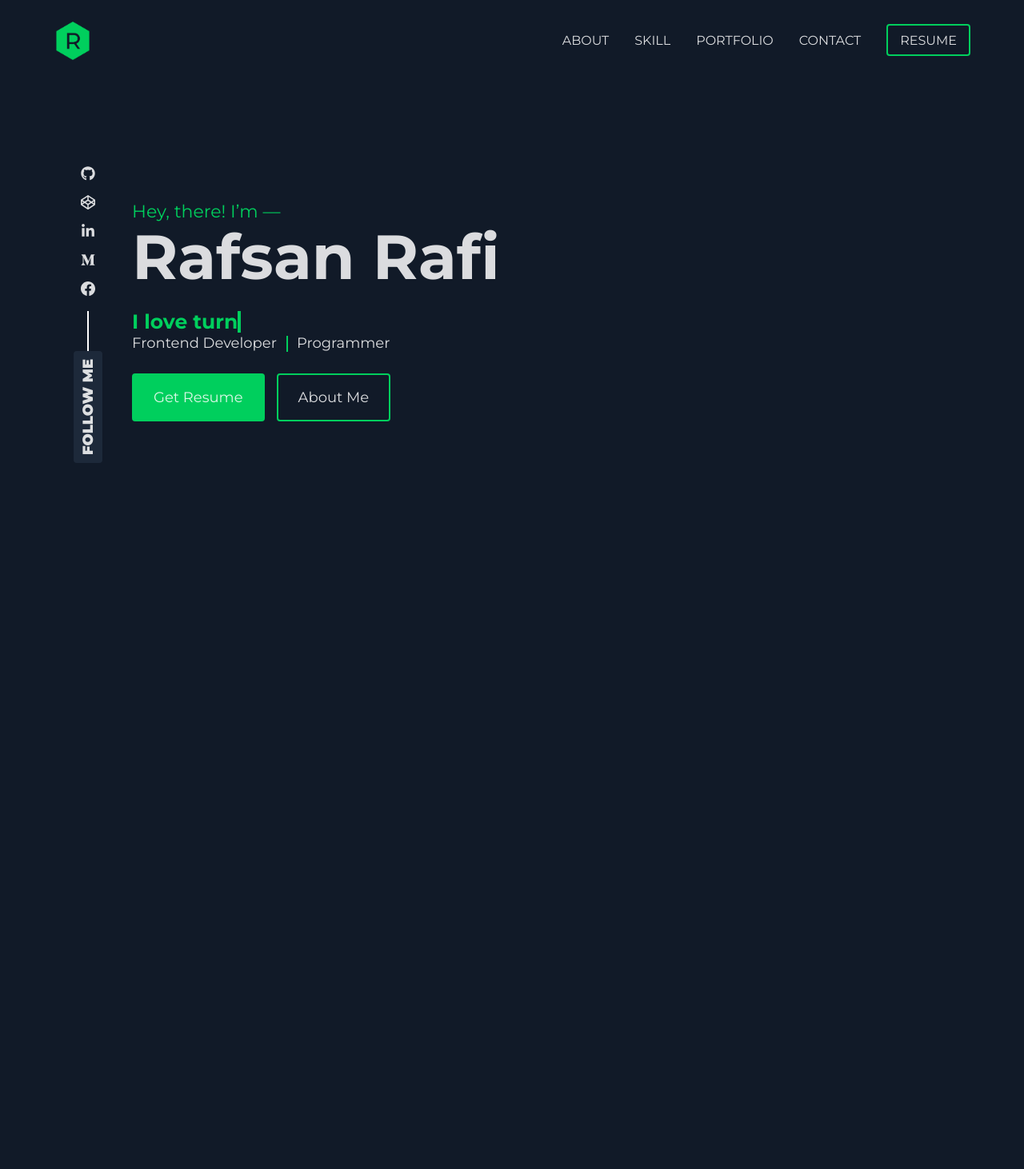
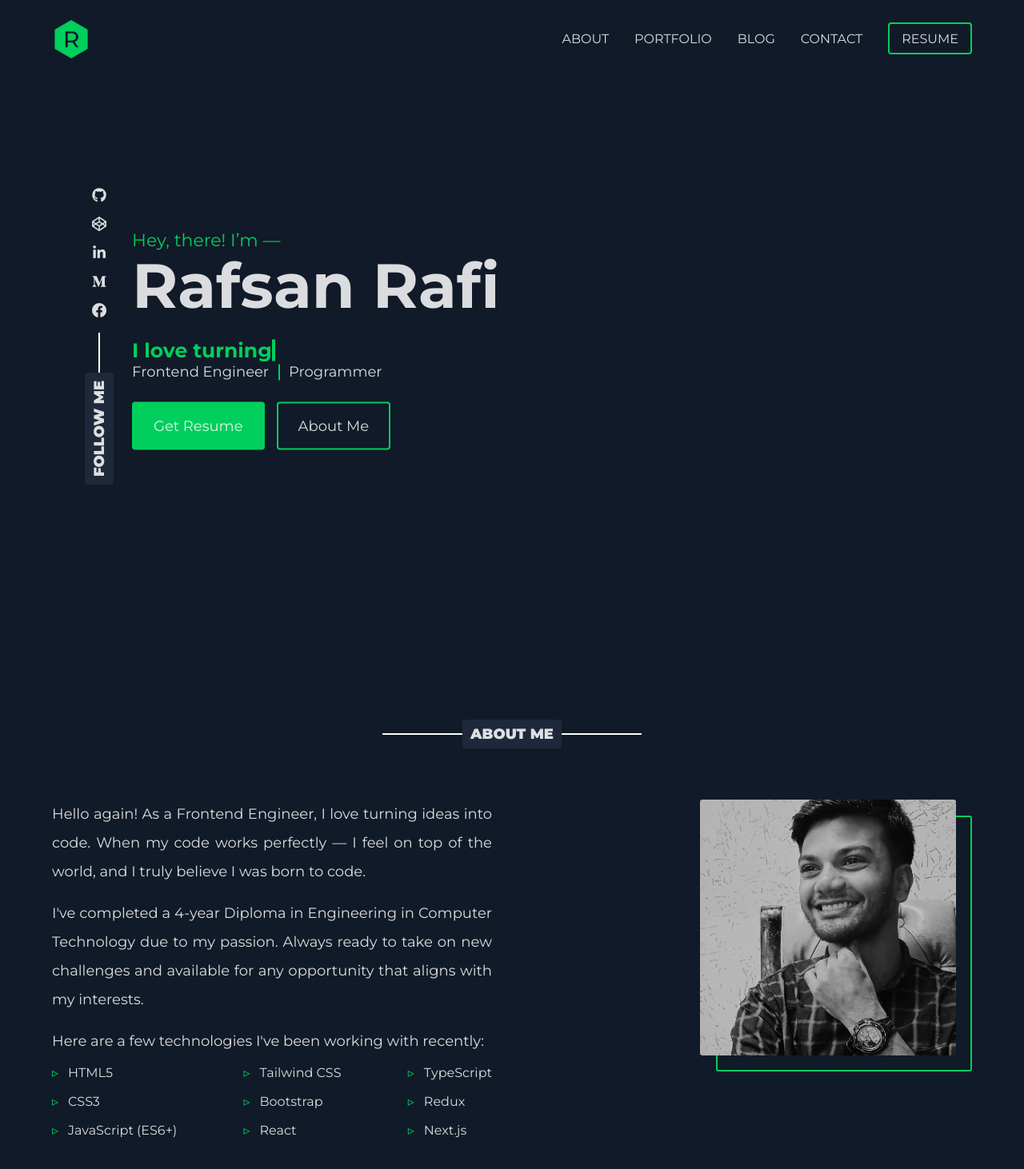
Before and after one commit to iamrafsanrafi/portfolio, a Next.js app: page / in a window 1280 px wide. Shown: the top 1462 px of the page at 80% size. Before the commit the page ends 902 px from the top, so only its background shows below. Built offline with nearby package versions, Linux system fonts and the light colour scheme.

Commit message:
Updated — navbar, sidebar & banner; added — about section.

```diff
--- /dev/null
+++ b/app/components/AboutMe.jsx
@@ -0,0 +1,58 @@
+import Container from "./Container"
+import SectionHeading from "./SectionHeading"
+
+const skills = [
+    ["HTML5", "CSS3", "JavaScript (ES6+)"],
+    ["Tailwind CSS", "Bootstrap", "React"],
+    ["TypeScript", "Redux", "Next.js"]
+];
+
+const AboutMe = () => {
+    return (
+        <Container>
+            <section id="about" className="pt-[100px] pb-[150px] px-[25px] relative">
+                {/* ---- Section Heading ---- */}
+                <SectionHeading value="About Me" />
+
+                {/* ---- Description & Image Wrapper ---- */}
+                <div className="flex items-start justify-between">
+                    <div className="max-w-[550px]">
+                        {/* ---- Description ---- */}
+                        <p className="text-lg leading-[36px] text-[#ffffffd9] text-justify mb-4">Hello again! As a Frontend Engineer, I love turning ideas into code. When my code works perfectly — I feel on top of the world, and I truly believe I was born to code.</p>
+
+                        <p className="text-lg leading-[36px] text-[#ffffffd9] text-justify mb-4">I've completed a 4-year Diploma in Engineering in Computer Technology due to my passion. Always ready to take on new challenges and available for any opportunity that aligns with my interests.</p>
+
+                        {/* ---- Skills ---- */}
+                        <p className="text-lg leading-[36px] text-[#ffffffd9] mb-1">Here are a few technologies I've been working with recently:</p>
+
+                        <ul className="flex justify-between">
+                            {skills.map((skill, index) => (
+                                <div
+                                    key={index}
+                                    className="flex flex-col"
+                                >
+                                    {skill.map((s, i) => (
+                                        <li
+                                            key={i}
+                                            className="text-base leading-[36px] text-[#ffffffd9] pl-5 relative before:absolute before:content-['▹'] before:top-[49.7%] before:left-0 before:-translate-y-1/2 before:text-base before:text-[#00cf5d]"
+                                        >
+                                            {s}
+                                        </li>
+                                    ))}
+                                </div>
+                            ))}
+                        </ul>
+                    </div>
+
+                    <div className="relative">
+                        <img className="w-[320px] rounded-[3px] grayscale transition-all duration-1000 hover:grayscale-0 absolute top-0 right-5" src="/assets/images/about_me.jpg" alt="Profile Picture" loading="lazy" />
+
+                        <div className="w-[320px] h-[320px] rounded-[3px] border-2 border-[#00cf5d] mt-5"></div>
+                    </div>
+                </div>
+            </section>
+        </Container>
+    )
+}
+
+export default AboutMe
--- a/app/components/Banner.jsx
+++ b/app/components/Banner.jsx
@@ -1,62 +1,38 @@
-"use client";
+import Link from "next/link"
+import BannerSidebar from "./BannerSidebar"
+import BannerAnimatedText from "./BannerAnimatedText"
+import Container from "./Container"
 
-import Link from "next/link"
-import Sidebar from "./Sidebar"
-import { useEffect, useState } from "react";
 
 const Banner = () => {
-  const animatedText = "turning ideas into code!";
-  const [isWriting, setIsWriting] = useState(true);
-  const [text, setText] = useState("");
-
-  useEffect(() => {
-    let interval = setInterval(() => {
-      if(isWriting) {
-        if(text.length < animatedText.length) {
-          setText(animatedText.slice(0, text.length + 1));
-        }
-        else {
-          setIsWriting(false);
-        }
-      }
-      else {
-        if(text.length > 0) {
-          setText(animatedText.slice(0, text.length - 1));
-        }
-        else {
-          setIsWriting(true);
-        }
-      }
-    }, 100);
-
-    return () => clearInterval(interval);
-  }, [text, isWriting])
-
   return (
-    <section className="h-screen  py-[100px] px-[25px]">
+    <Container>
+      <section className="h-screen py-[100px] px-[25px] flex gap-x-[50px]">
         {/* ----Banner Sidebar---- */}
-        <Sidebar value="Follow Me" />
+        <BannerSidebar value="Follow Me" />
 
         {/* ----Banner content---- */}
-        <div className="pl-[100px] pt-[50px]">
+        <div className="pl-[100px] pt-[50px] absolute top-1/2 -translate-y-1/2">
           <p className="text-[22px] text-[#00cf5d] leading-[26px]">Hey, there! I’m —</p>
 
           <h1 className="text-[78px] font-bold mb-[25px] text-[#ffffffd9] leading-[86px] ">Rafsan Rafi</h1>
 
-            <h4 className="text-[#00cf5d] text-[25px] font-bold leading-[27px] relative after:content-[''] after:absolute after:w-[4px] after:h-[100%] after:bg-[#00cf5d] after:top-0">I love&nbsp;{text}</h4>
+          {/* ----Animated text---- */}
+          <BannerAnimatedText />
 
           <ul className="relative flex gap-[25px] text-[#ffffffd9] text-lg mb-[25px] leading-[26px]">
-                <li className="relative after:content-[''] after:absolute after:w-[2px] after:h-5 after:bg-[#00cf5d] after:top-[55%] after:-translate-y-1/2 after:right-[-14px]">Frontend Developer</li>
+            <li className="relative after:content-[''] after:absolute after:w-[2px] after:h-5 after:bg-[#00cf5d] after:top-[55%] after:-translate-y-1/2 after:right-[-14px]">Frontend Engineer</li>
             <li>Programmer</li>
           </ul>
 
           <div className="flex gap-[15px]">
             <Link href="/assets/resume/Resume_of_Rafsan_Rafi.pdf" target="_blank" className="text-lg leading-[26px] text-[#ffffffd9] bg-[#00cf5d] border-2 border-[#00cf5d] py-[15px] px-[25px] rounded-[4px] inline-block">Get Resume</Link>
 
-                <Link href="#about" className="text-lg leading-[26px] text-[#ffffffd9] border-2 border-[#00cf5d] py-[15px] px-[25px] rounded-[4px] inline-block">About Me</Link>
+            <Link href="#about" className="text-lg leading-[26px] text-[#ffffffd9] border-2 border-[#00cf5d] py-[15px] px-[25px] rounded-[4px] inline-block hover:bg-[#00cf5d]/10">About Me</Link>
           </div>
         </div>
       </section>
+    </Container>
   )
 }
 
--- /dev/null
+++ b/app/components/BannerAnimatedText.jsx
@@ -0,0 +1,38 @@
+"use client";
+
+import { useEffect, useState } from "react";
+
+const BannerAnimatedText = () => {
+    const animatedText = "turning ideas into code!";
+    const [isWriting, setIsWriting] = useState(true);
+    const [text, setText] = useState("");
+
+    useEffect(() => {
+        let interval = setInterval(() => {
+            if (isWriting) {
+                if (text.length < animatedText.length) {
+                    setText(animatedText.slice(0, text.length + 1));
+                }
+                else {
+                    setIsWriting(false);
+                }
+            }
+            else {
+                if (text.length > 0) {
+                    setText(animatedText.slice(0, text.length - 1));
+                }
+                else {
+                    setIsWriting(true);
+                }
+            }
+        }, 100);
+
+        return () => clearInterval(interval);
+    }, [text, isWriting])
+
+    return (
+        <h4 className="text-[#00cf5d] text-[25px] font-bold leading-[27px] relative after:content-[''] after:absolute after:w-[4px] after:h-[100%] after:bg-[#00cf5d] after:top-0">I love&nbsp;{text}</h4>
+    )
+}
+
+export default BannerAnimatedText
--- a/app/components/Sidebar.jsx
+++ b/app/components/BannerSidebar.jsx
@@ -5,9 +5,9 @@ import LinkedInIcon from "../icons/LinkedInIcon"
 import MediumIcon from "../icons/MediumIcon"
 import FacebookIcon from "../icons/FacebookIcon"
 
-const Sidebar = ({ value }) => {
+const BannerSidebar = ({ value }) => {
     return (
-        <aside className="flex gap-[64px] items-center -rotate-90 absolute top-[373px] left-[-78px]">
+        <div className="flex gap-[64px] items-center -rotate-90 fixed top-1/2 left-[-9%] xl:left-[-5%]">
             {/* ----Sidebar tag---- */}
             <div className="relative inline-block uppercase text-[#ffffffd9] bg-[#1d293a] font-black py-[4px] px-[10px] rounded-[4px] text-lg select-none
   after:content-[''] after:absolute after:bg-white after:w-[50px] after:h-[2px] after:top-1/2 after:-translate-y-1/2 after:right-[-50px]">
@@ -42,10 +42,8 @@ const Sidebar = ({ value }) => {
                     </Link>
                 </li>
             </ul>
-
-
-        </aside>
+        </div>
     )
 }
 
-export default Sidebar
+export default BannerSidebar
--- a/app/components/Header.jsx
+++ b/app/components/Header.jsx
@@ -1,10 +1,9 @@
-import Container from "./Container"
 import Navbar from "./Navbar"
 
 const Header = () => {
     return (
         <header>
-                <Navbar />
+            <Navbar />
         </header>
     )
 }
--- a/app/components/Navbar.jsx
+++ b/app/components/Navbar.jsx
@@ -1,8 +1,80 @@
+"use client";
 import Link from "next/link"
+import { useEffect, useRef, useState } from "react";
+import Container from "./Container";
 
 const Navbar = () => {
+    // States
+    const [isNavSticky, setIsNavSticky] = useState(false);
+    const [hideStickyNav, setHideStickyNav] = useState(false);
+
+    // Extra hooks
+    const prevScrollValue = useRef(null);
+
+    const handleNavClick = (id) => {
+        const section = document.getElementById(id);
+
+        if (!section) return;
+
+        const navbar = document.getElementById("navbar");
+        const sectionTop = section.getBoundingClientRect().top + window.scrollY;
+        const navbarHeight = navbar.offsetHeight;
+
+        const position = sectionTop - navbarHeight;
+        const scrollingDown = position > window.scrollY;
+
+        if(scrollingDown) {
+            window.scrollTo({top: position + 100, behavior: "smooth"});
+        }
+        else {
+            window.scrollTo({top: position, behavior: "smooth"});
+        }
+    }
+
+    useEffect(() => {
+        const handleScroll = () => {
+            const currentScroll = window.scrollY;
+            const previousScroll = prevScrollValue.current;
+
+            // Determine if scrolling down or up
+            const scrollingDown = currentScroll > previousScroll;
+            const scrollingUp = currentScroll < previousScroll;
+
+            // If user scrolled a small amount then make the navbar sticky
+            if (currentScroll > 0) {
+                setIsNavSticky(true);
+
+                // Hide or show the navbar based on scrolling down or up
+                if (scrollingDown) {
+                    setHideStickyNav(true);
+                }
+                else if (scrollingUp) {
+                    setHideStickyNav(false);
+                }
+            }
+            else {
+                setIsNavSticky(false);
+                setHideStickyNav(false);
+            }
+
+            // Update previous scroll value
+            prevScrollValue.current = currentScroll;
+        }
+
+        if(window.scrollY > 0) {
+            setIsNavSticky(true);
+        }
+
+        document.addEventListener("scroll", handleScroll);
+
+        return () => document.removeEventListener("scroll", handleScroll);
+    }, []);
+
+
     return (
-        <nav className="flex items-center justify-between p-[27px]">
+        <div id="navbar" className={`transition-all duration-400 ease fixed top-0 left-0 z-100 w-full ${(isNavSticky && !hideStickyNav) ? "bg-[#1d293a] mt-0" : "mt-[5px]"} ${hideStickyNav && "-translate-y-[100%]"} `}>
+            <Container>
+                <nav className={`flex items-center justify-between px-[25px] py-5 `}>
                     {/* ----Website logo---- */}
                     <Link href="/">
                         <img className="w-[47.845px] h-[47.845px]" src="/assets/images/logo.png" alt="Logo of Rafsan Rafi | iamrafsanrafi" />
@@ -10,33 +82,27 @@ const Navbar = () => {
 
                     {/* ----Nav options---- */}
                     <ul className="uppercase flex text-base gap-x-[32px] text-[#ffffffd9] leading-[26px]">
-                <li>
-                    <Link href="#">
+                        <li className="cursor-pointer hover:text-[#00cf5d] transition duration-100" onClick={() => handleNavClick("about")}>
                             About
-                    </Link>
+                        </li>
+                        <li className="cursor-pointer hover:text-[#00cf5d] transition duration-100" onClick={() => handleNavClick("portfolio")}>
+                            Portfolio
+                        </li>
+                        <li className="cursor-pointer hover:text-[#00cf5d] transition duration-100" onClick={() => handleNavClick("blog")}>
+                            Blog
+                        </li>
+                        <li className="cursor-pointer hover:text-[#00cf5d] transition duration-100" onClick={() => handleNavClick("contact")}>
+                            Contact
                         </li>
                         <li>
-                    <Link href="#">
-                        Skill
-                    </Link>
-                </li>
-                <li>
-                    <Link href="#">
-                        Portfolio
-                    </Link>
-                </li>
-                <li>
-                    <Link href="#">
-                        Contact
-                    </Link>
-                </li>
-                <li>
-                    <Link href="/assets/resume/Resume_of_Rafsan_Rafi.pdf" target="_blank" className="border-2 border-[#00cf5d] px-[15px] py-[8.5px] rounded-[4px]">
+                            <a href="/assets/resume/Resume_of_Rafsan_Rafi.pdf" target="_blank" className="border-2 border-[#00cf5d] px-[15px] py-[8.5px] rounded-[4px] hover:bg-[#00cf5d]/10">
                                 Resume
-                    </Link>
+                            </a>
                         </li>
                     </ul>
                 </nav>
+            </Container>
+        </div>
     )
 }
 
--- /dev/null
+++ b/app/components/SectionHeading.jsx
@@ -0,0 +1,11 @@
+const SectionHeading = ({value}) => {
+    return (
+        <div className="flex justify-center mb-[64px]">
+            <div className="relative inline-block uppercase text-[#ffffffd9] bg-[#1d293a] font-black py-[4px] px-[10px] rounded-[4px] text-lg select-none after:content-[''] after:absolute after:bg-white after:w-[100px] after:h-[2px] after:top-1/2 after:-translate-y-1/2 after:right-[-100px] before:content-[''] before:absolute before:bg-white before:w-[100px] before:h-[2px] before:top-1/2 before:-translate-y-1/2 before:left-[-100px]">
+                <h4 className="cursor-text">{value}</h4>
+            </div>
+        </div>
+    )
+}
+
+export default SectionHeading
--- a/app/globals.css
+++ b/app/globals.css
@@ -1,7 +1,14 @@
 @import "tailwindcss";
 
-html, body {
+html,
+body {
   -webkit-font-smoothing: antialiased;
   -moz-osx-font-smoothing: grayscale;
   text-rendering: optimizeLegibility;
+
+  scroll-behavior: smooth;
 }
+
+::selection {
+  background: #1d293a;
+}
--- a/app/page.js
+++ b/app/page.js
@@ -1,17 +1,18 @@
+import AboutMe from "./components/AboutMe";
 import Banner from "./components/Banner";
-import Container from "./components/Container";
 import Header from "./components/Header";
 
 export default function Home() {
   return (
-    <Container>
+    <>
       {/* ----Header part---- */}
       <Header />
 
       {/* ----Main part---- */}
       <main>
         <Banner />
+        <AboutMe />
       </main>
-    </Container>
+    </>
   );
 }
```
Also changed, not shown: public/assets/images/about_me.jpg (added). Lines whose indentation alone changed are shown as unchanged.
